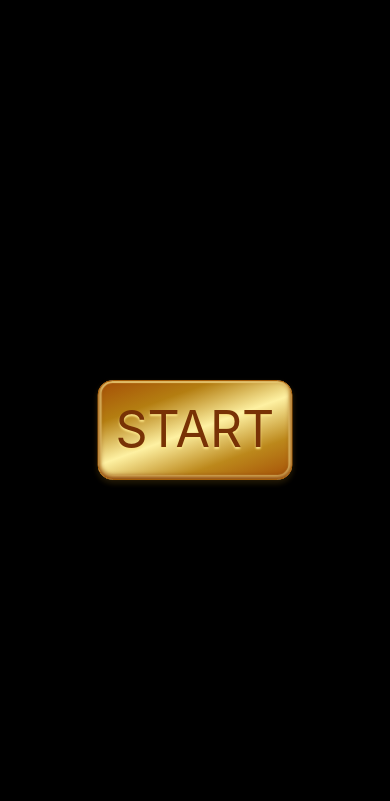
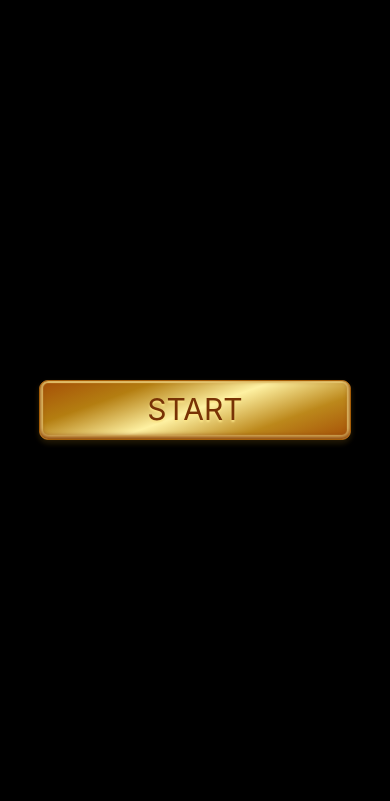
Before and after one commit to ROSE1999-LYN/GREETINGS, a plain HTML site: page index.html in a window 390 px wide. Shown: the top 801 px of the page. Drawn offline with Linux system fonts and the light colour scheme; a script that the page names is missing.

Commit message:
Update style.css

```diff
--- a/style.css
+++ b/style.css
@@ -127,3 +127,49 @@ img {
     position: absolute;
     padding-top: 250px;
 }
+
+/* Responsive styles */
+@media (max-width: 1024px) {
+    .loader button {
+        width: 60%;
+        font-size: 40px;
+        height: 80px;
+    }
+
+    .area {
+        font-size: 50px;
+    }
+}
+
+@media (max-width: 768px) {
+    .loader button {
+        width: 70%;
+        font-size: 35px;
+        height: 70px;
+    }
+
+    .area {
+        font-size: 40px;
+    }
+
+    .type-wrap {
+        font-size: 20px;
+    }
+}
+
+@media (max-width: 480px) {
+    .loader button {
+        width: 80%;
+        font-size: 30px;
+        height: 60px;
+    }
+
+    .area {
+        font-size: 30px;
+        letter-spacing: -5px;
+    }
+
+    .type-wrap {
+        font-size: 18px;
+    }
+}
```
